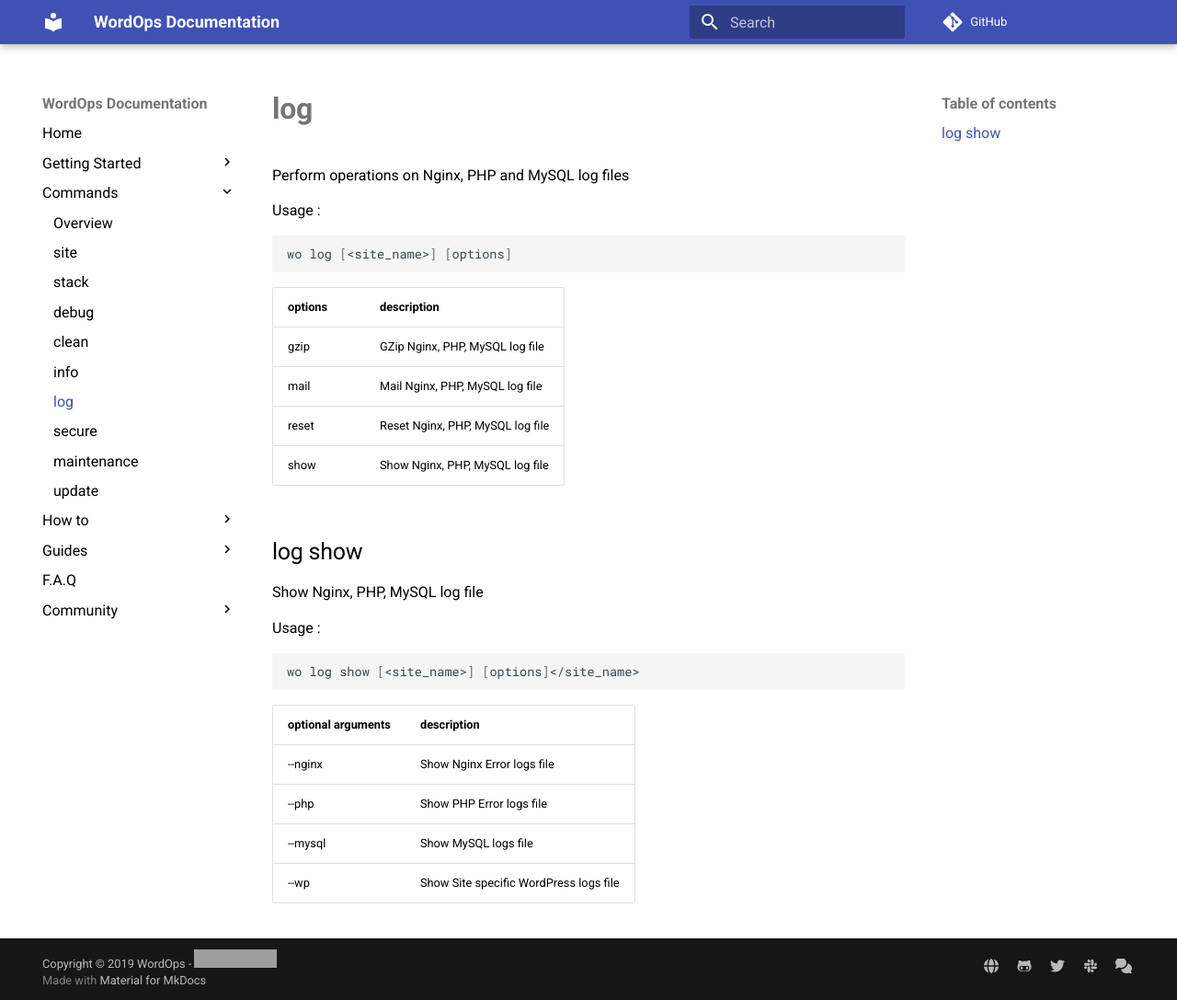
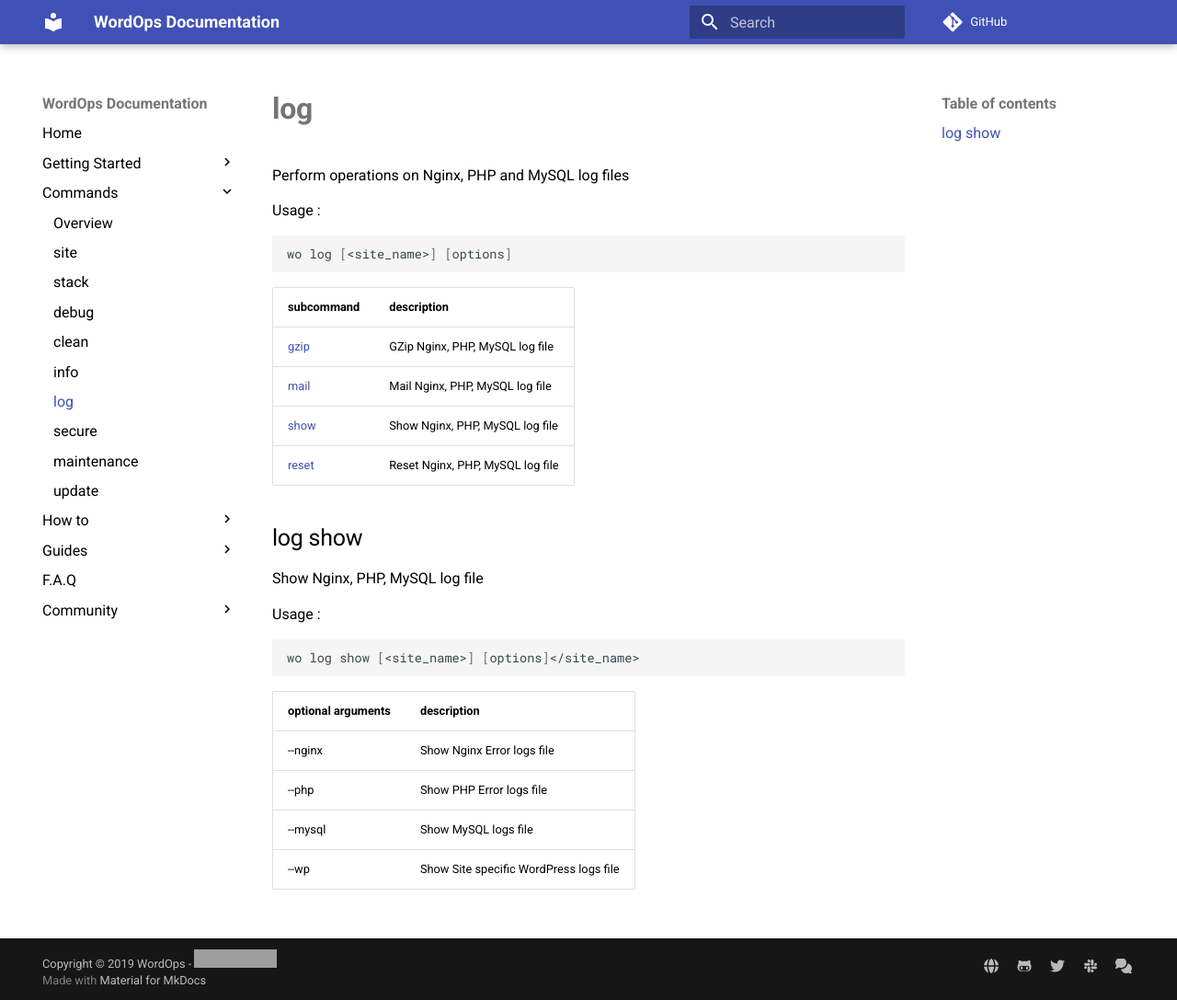
Before and after one commit to WordOps/docs.wordops.net, an MkDocs documentation site: the page built from docs/commands/log.md, in a window 1280 px wide and 1087 px high. Shown: the whole window at 92% size. Built offline with MkDocs 1.6.1 and Material for MkDocs 9.7.7, drawn with Linux system fonts in a browser that asks for light colours; comment, search, counter and statistics services are not loaded; grey boxes are pictures that could not be loaded.

Commit message:
Adjust css, complete wo update

````diff
--- a/docs/commands/log.md
+++ b/docs/commands/log.md
@@ -8,12 +8,12 @@
 wo log [<site_name>] [options]
 ```
 
-options | description
------------------- | --------------------------------------
-gzip            | GZip Nginx, PHP, MySQL log file            |
-mail              | Mail Nginx, PHP, MySQL log file               |
-reset           | Reset Nginx, PHP, MySQL log file                   |
-show               | Show Nginx, PHP, MySQL log file |
+subcommand      | description
+--------------- | --------------------------------
+[gzip](#gzip)   | GZip Nginx, PHP, MySQL log file
+[mail](#mail)   | Mail Nginx, PHP, MySQL log file
+[show](#log-show)   | Show Nginx, PHP, MySQL log file
+[reset](#reset) | Reset Nginx, PHP, MySQL log file
 
 ## log show
 
--- a/docs/css/extra.css
+++ b/docs/css/extra.css
@@ -1,21 +1,25 @@
-@import 'https://fonts.googleapis.com/css?family=Roboto';.md-logo img {
+            @import 'https://fonts.googleapis.com/css?family=Roboto';
+            .md-logo img {
                 background-color: #fff;
                 border-radius: 50%;
                 width: 30px;
                 height: 30px
             }
-body, input {
+
+            body,
+            input {
                 color: black;
             }
 
-.codehilite > pre {
-  color:#5e72e4;
+            .codehilite>pre {
+                color: #5e72e4;
             }
 
             .md-nav {
                 font-size: 16px;
                 line-height: 1.4;
             }
+
             .md-typeset {
                 font-size: 16px;
                 line-height: 1.4;
@@ -42,8 +46,9 @@
                 font-weight: 700!important;
             }
 
-h2 {
+            .md-typeset h2 {
                 font-weight: 500!important;
+                margin-top: 1em;
             }
 
             h3 {
````
Also changed, not shown: docs/commands/secure.md (+14 -1 lines), docs/commands/update.md (+8 -2 lines). Lines whose indentation alone changed are shown as unchanged.
